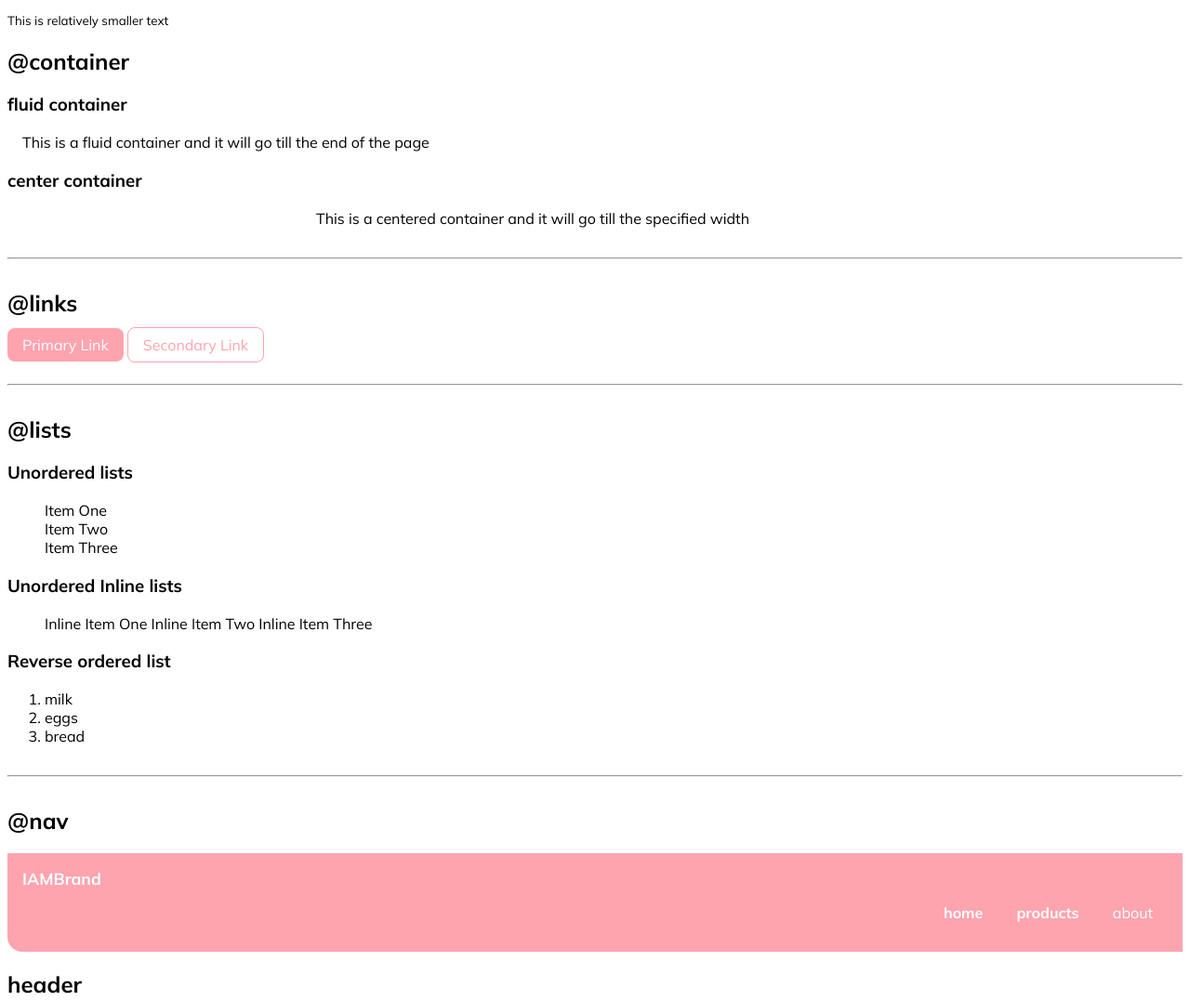
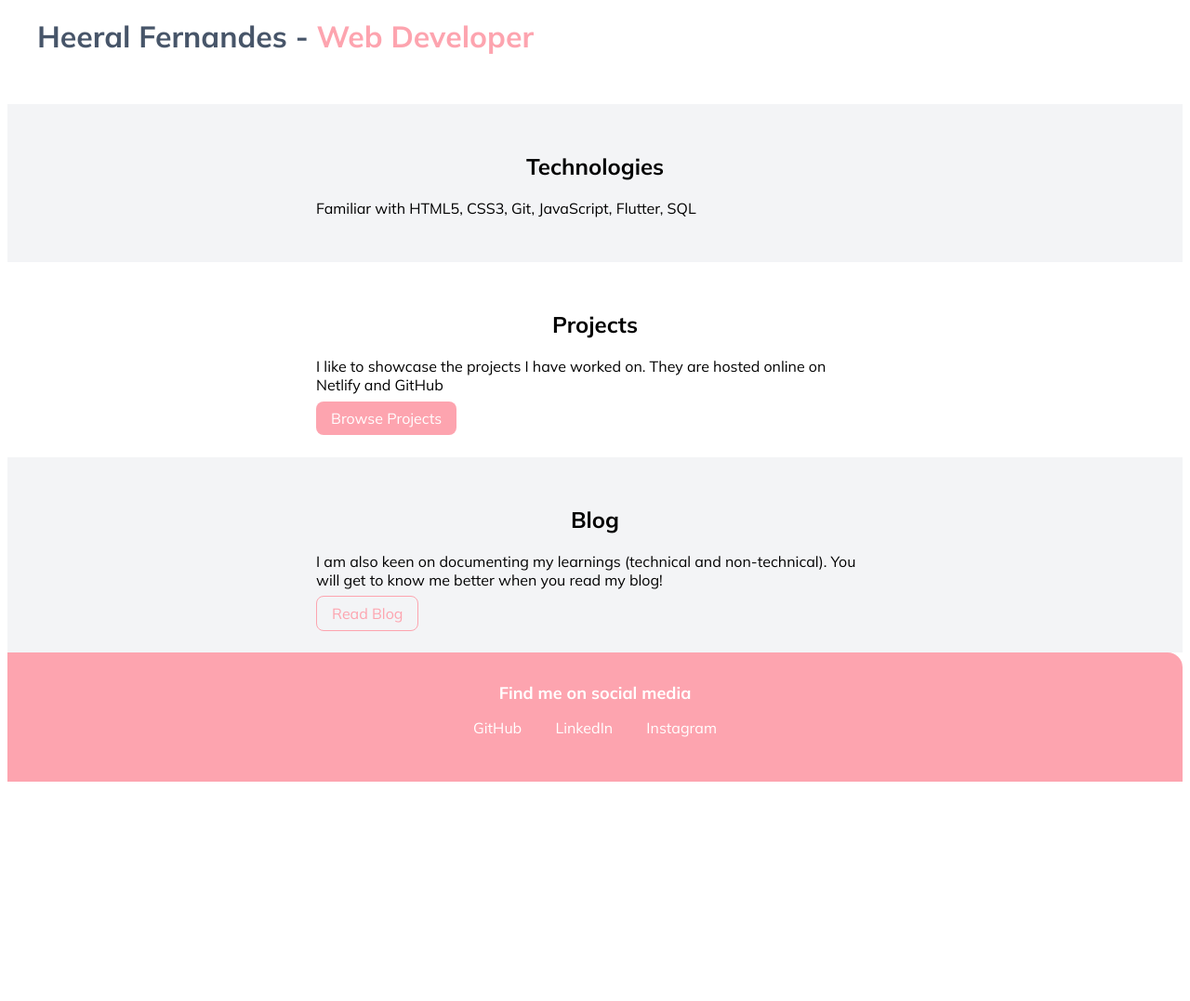
Before and after one commit to Heeral16/webapp-1, a plain HTML site: page index.html in a window 1280 px wide. Shown: the part 357-1434 px from the top of the page at 93% size. After the commit the page ends 1206 px from the top, so only its background shows below. Drawn offline with Linux system fonts and the light colour scheme.

Commit message:
feat(webpage):added portfolio page

```diff
--- a/index.html
+++ b/index.html
@@ -4,120 +4,66 @@
     <meta charset="UTF-8">
     <meta http-equiv="X-UA-Compatible" content="IE=edge">
     <meta name="viewport" content="width=device-width, initial-scale=1.0">
-    <title>Component Library</title>
-    <link href="styles.css" rel="stylesheet"/>
+    <title>Home | Heeral Fernandes</title>
+    <link href="/styles.css" rel="stylesheet"/>
 </head>
 <body>
-    <h1>Heeral's component library</h1>
-    <p>I am learning full stack development. I want to make a library which would make my projects look good and consistent</p>
-    <hr >
-
-    <h2>@typography</h2>
-    <h1>This is the biggest heading</h1>
-    <h2>This is the second biggest</h2>
-    <p>Let me show you the normal text. This is free flowing and will wrap at the end like a paragraph</p>
-    <small>This is relatively smaller text</small>
-
-    <h2>@container</h2>
-
-    <h3>fluid container</h3>
-    <div class = "container-fluid">This is a fluid container and it will go till the end of the page</div>
-
-    <h3>center container</h3>
-    <div class = "container-centre">This is a centered container and it will go till the specified width</div>
-
-    <hr >
-
-
-    <h2>@links</h2>
-    <a class = "link link-primary" href="/">Primary Link</a>
-    <a class = "link link-secondary" href="/">Secondary Link</a>
-
-    <hr>
-   <h2>@lists</h2>
-
-   <h3>Unordered lists</h3>
-    <ul class = "list-non-bullet" >
-        <li>Item One</li>
-        <li>Item Two</li>
-        <li>Item Three</li>
-
-
-
-    </ul>
-
-    <h3>Unordered Inline lists</h3>
-
-    <ul class = "list-non-bullet">
-
-        <li class = "list-item-inline" >Inline Item One</li>
-        <li class = "list-item-inline">Inline Item Two</li>
-        <li class = "list-item-inline">Inline Item Three</li>
-
-    </ul>
-
-    <h3> Reverse ordered list</h3>
-
-    <ol>
-        <li>milk</li>
-        <li>eggs</li>
-        <li>bread</li>
-    </ol>
-
-    <hr>
-
-    <h2>@nav</h2>
 
     <nav class = "navigation container">
-        <div class ="nav-brand">IAMBrand</div>
+        <div class ="nav-brand">IAMDEVELOPER</div>
         <ul class = "list-non-bullet nav-pills">
             <li class = "list-item-inline">
-                <a class = "link link-active" href="/">home</a>
+                <a class = "link link-active" href="/">Home</a>
             </li>
             <li class = "list-item-inline">
-                <a class = "link link-active" href="/">products</a>
+                <a class = "link link-active" href="/projects.html">Projects</a>
             </li>
             <li class = "list-item-inline">
-                <a class = "link" href="/">about</a>
+                <a class = "link link-active" href="/blogs.html">Blog</a>
             </li>
         </ul>
     </nav>
 
-    <h2>header</h2>
-
     <header class = "hero">
         <img class = "hero-img" src="images/hero.svg" />
-        <h1 class = "hero-header">Heeral Fernandes the <span style ="color:var(--primary-color)">Web Developer</span> </h1>
+        <h1 class = "hero-header">Heeral Fernandes - <span style ="color:var(--primary-color)">Web Developer</span> </h1>
     </header>
 
-    <hr>
 
-    <h2>@section</h2>
-
-    <section class = "section">
-        <div class = "container-centre">
-        <h1>white section</h1>
-    <p>This will have white background</p>
-</div>
-
-    </section>
 <section class = "section ow">
     <div class = "container-centre">
-        <h1>off-white section</h1>
-        <p>This will have an off-white background</p>
+    <h1>Technologies</h1>
+    <p>Familiar with HTML5, CSS3, Git, JavaScript, Flutter, SQL</p>
 </div>
 
 </section>
 
-    <hr>
-    <h2>@footer </h2>
+<section class = "section">
+    <div class = "container-centre">
+    <h1>Projects</h1>
+    <p>I like to showcase the projects I have worked on. They are hosted online on Netlify and GitHub</p>
+    <a class = "link link-primary" href="/">Browse Projects</a>
+</div>
+
+</section>
+
+
+
+<section class = "section ow">
+    <div class = "container-centre">
+    <h1>Blog</h1>
+    <p>I am also keen on documenting my learnings (technical and non-technical). You will get to know me better when you read my blog!</p>
+    <a class = "link link-secondary" href="/">Read Blog</a>
+</div>
+
+</section>
 
 <footer class = "footer">
-        <div class = "footer-header">Some small heading insode footer</div>
+    <div class = "footer-header">Find me on social media</div>
     <ul class = "social-links">
-            <li class ="list-item-inline"><a class ="link" href ="/" >socialOne</a></li>
-            <li class ="list-item-inline" ><a class ="link" href ="/" >socialTwo</a></li>
-            <li class ="list-item-inline"><a class ="link" href ="/" >socialThree</a></li>
+        <li class ="list-item-inline"><a class ="link" href ="https://github.com/Heeral16" >GitHub</a></li>
+        <li class ="list-item-inline" ><a class ="link" href ="https://www.linkedin.com/in/heeralfernandes/" >LinkedIn</a></li>
+        <li class ="list-item-inline"><a class ="link" href ="https://www.instagram.com/" >Instagram</a></li>
     </ul>
 </footer>
 
--- a/styles.css
+++ b/styles.css
@@ -41,6 +41,9 @@ hr{
 .link{
     text-decoration: none;
     padding: 0.5rem 1rem;
+    margin-top: 1rem;
+    margin-bottom: 1rem;
+
 }
 
 .link-primary{
@@ -145,6 +148,11 @@ hr{
 
 }
 
+.footer .footer-header{
+    font-weight: bold;
+    font-size: large;
+}
+
 .footer ul{
     padding-inline-start: 0%;
 
```
Also changed, not shown: lib/components.html (added, +126 -0 lines), blogs.html (added), projects.html (added). Lines whose indentation alone changed are shown as unchanged.
